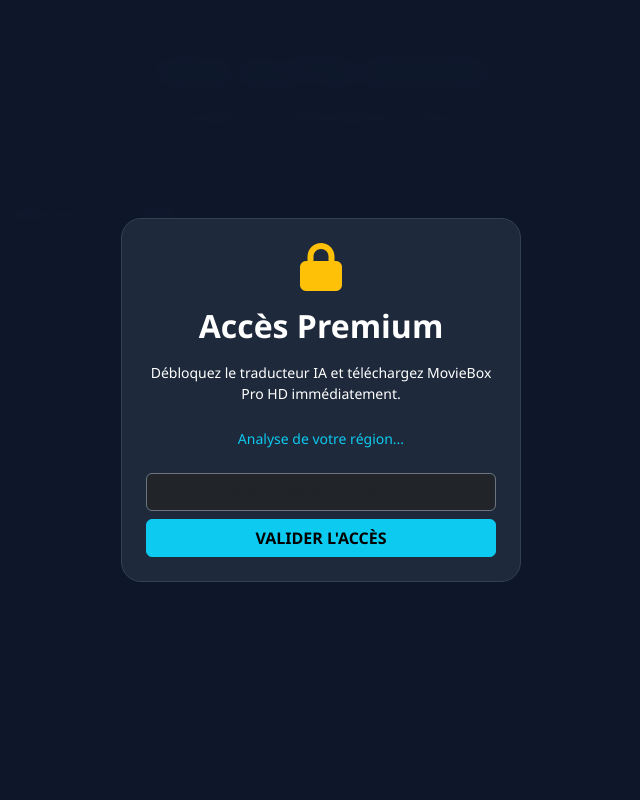
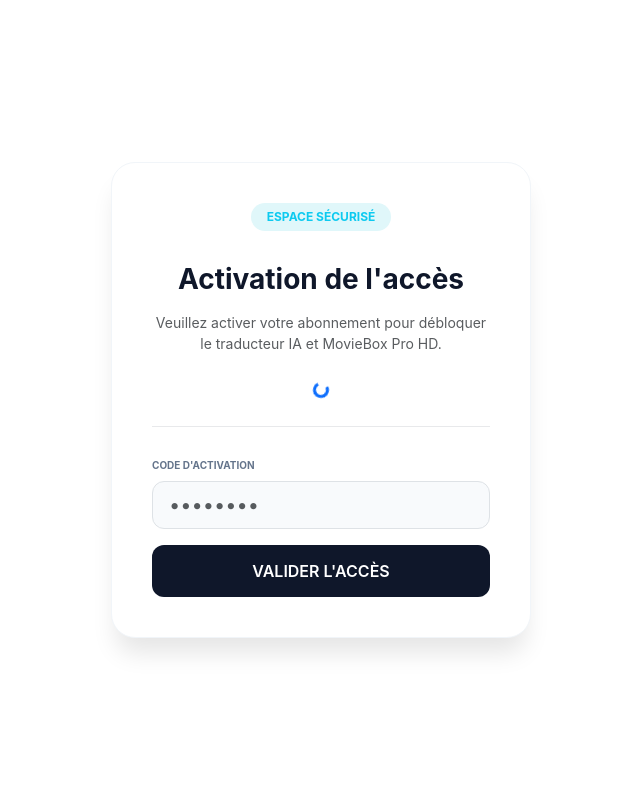
Before and after one commit to ernestcoulibaly721/Certificats, a Flask app: page / in a window 1280 px wide. Shown: the whole page, without its empty margins (319-959 px from the left). Run offline with Flask 3, Linux system fonts and the light colour scheme.

Commit message:
Update traducteur.html

```diff
--- a/templates/traducteur.html
+++ b/templates/traducteur.html
@@ -3,48 +3,111 @@
 <head>
     <meta charset="UTF-8">
     <meta name="viewport" content="width=device-width, initial-scale=1.0">
-    <title>YAK AUTO-IMMO 🎬| Premium</title>
+    <title>YAK AUTO-IMMO | Services Premium</title>
     <link href="https://cdn.jsdelivr.net/npm/bootstrap@5.3.0/dist/css/bootstrap.min.css" rel="stylesheet">
     <link rel="stylesheet" href="https://cdnjs.cloudflare.com/ajax/libs/font-awesome/6.0.0/css/all.min.css">
     <style>
-        body { background-color: #0f172a; color: white; font-family: 'Segoe UI', Tahoma, Geneva, Verdana, sans-serif; }
-        .main-card { background: #1e293b; border-radius: 20px; border: 1px solid #334155; }
-        #paywall { position: fixed; top: 0; left: 0; width: 100%; height: 100%; background: rgba(15, 23, 42, 0.98); z-index: 9999; display: flex; align-items: center; justify-content: center; backdrop-filter: blur(10px); }
-        .overflow-auto::-webkit-scrollbar { display: none; }
-        .img-gallery { width: 110px; height: 180px; object-fit: cover; border-radius: 10px; border: 1px solid #475569; }
+        :root { --primary: #00d2ff; --secondary: #3a7bd5; --dark-bg: #f8fafc; }
+        body { background-color: #f1f5f9; color: #1e293b; font-family: 'Inter', sans-serif; }
+
+        /* Style des cartes pro */
+        .glass-card { background: white; border-radius: 16px; border: 1px solid #e2e8f0; shadow: 0 4px 6px -1px rgb(0 0 0 / 0.1); }
+
+        /* Paywall élégant */
+        #paywall { position: fixed; top: 0; left: 0; width: 100%; height: 100%; background: #ffffff; z-index: 9999; display: flex; align-items: center; justify-content: center; }
+        .lock-container { max-width: 420px; width: 90%; padding: 40px; text-align: center; border-radius: 24px; background: white; box-shadow: 0 20px 25px -5px rgb(0 0 0 / 0.1); border: 1px solid #f1f5f9; }
+
+        /* Boutons */
+        .btn-pro { border-radius: 12px; padding: 14px; font-weight: 600; transition: all 0.2s; border: none; }
+        .btn-pro:hover { transform: translateY(-2px); box-shadow: 0 10px 15px -3px rgba(0,0,0,0.1); }
+
+        .img-preview { width: 110px; height: 180px; object-fit: cover; border-radius: 12px; margin-right: 10px; }
     </style>
 </head>
 <body>
 
     <div id="paywall">
-        <div class="text-center p-4 main-card" style="max-width: 400px; margin: 20px;">
-            <div class="mb-3"><i class="fas fa-lock text-warning fa-3x"></i></div>
-            <h2 class="fw-bold mb-3">Accès Premium</h2>
-            <p class="text-slate-300 small mb-4">Débloquez le traducteur IA et téléchargez MovieBox Pro HD immédiatement.</p>
-            <div id="dynamic-button"><p class="small text-info italic">Analyse de votre région...</p></div>
-            <div class="mt-4">
-                <input type="password" id="accessCode" class="form-control bg-dark text-white border-secondary text-center mb-2" placeholder="Entrez votre code secret">
-                <button onclick="checkCode()" class="btn btn-info w-100 fw-bold">VALIDER L'ACCÈS</button>
+        <div class="lock-container">
+            <div class="mb-4">
+                <span class="badge bg-soft-info text-info mb-2" style="background: #e0f7fa; color: #006064; padding: 8px 16px; border-radius: 20px;">ESPACE SÉCURISÉ</span>
+            </div>
+            <h3 class="fw-bold mb-3" style="color: #0f172a;">Activation de l'accès</h3>
+            <p class="text-muted small mb-4">Veuillez activer votre abonnement pour débloquer le traducteur IA et MovieBox Pro HD.</p>
+
+            <div id="dynamic-button" class="mb-4">
+                <div class="spinner-border text-primary spinner-border-sm"></div>
+            </div>
+
+            <hr class="my-4" style="opacity: 0.1;">
+
+            <div class="text-start">
+                <label class="small fw-bold text-uppercase mb-2" style="font-size: 10px; color: #64748b;">Code d'activation</label>
+                <input type="password" id="accessCode" class="form-control form-control-lg mb-3" style="border-radius: 12px; background: #f8fafc;" placeholder="••••••••">
+                <button onclick="checkCode()" class="btn btn-dark btn-pro w-100" style="background: #0f172a;">VALIDER L'ACCÈS</button>
             </div>
         </div>
     </div>
 
     <div class="container py-5">
         <div class="text-center mb-5">
-            <h1 class="fw-bold text-info">YAK AUTO-IMMO</h1>
-            <p class="text-slate-400">Innovation IA & Divertissement Premium</p>
+            <h2 class="fw-bold" style="color: #0f172a;">YAK AUTO-IMMO</h2>
+            <p class="text-muted">Solutions Numériques & Divertissement</p>
         </div>
 
         <div class="row justify-content-center">
-            <div class="col-md-8 main-card p-4 mb-4">
-                <h5 class="mb-3 text-info"><i class="fas fa-magic me-2"></i>Traducteur de Vidéo IA</h5>
-                <div class="bg-dark p-4 rounded text-center border border-dashed border-secondary">
-                    <p class="text-muted small">Système prêt. Supporte le Bambara, Français, Anglais.</p>
-                    <button class="btn btn-outline-info btn-sm">Lancer une traduction</button>
+            <div class="col-md-8 glass-card p-4 mb-4">
+                <div class="d-flex align-items-center mb-3">
+                    <div class="p-3 bg-primary bg-opacity-10 rounded-3 me-3">
+                        <i class="fas fa-robot text-primary fa-lg"></i>
+                    </div>
+                    <h5 class="mb-0 fw-bold">Traduction IA Multilingue</h5>
+                </div>
+                <div class="p-5 bg-light rounded-4 text-center border">
+                    <p class="text-muted small">Déposez votre lien vidéo pour commencer la traduction.</p>
                 </div>
             </div>
 
-            <div class="col-md-8 main-card p-4 shadow-lg" style="background: linear-gradient(145deg, #1e293b, #0f172a);">
-                <div class="d-flex align-items-center mb-4">
-                    <div class="flex-shrink-0">
-                        <div style="width: 70px; height: 70px; background: linear-gradient(45deg, #f5
+            <div class="col-md-8 glass-card p-4">
+                https://cdn.jsdelivr.net/npm/bootstrap@5.3.0/dist/css/bootstrap.min.css
+                <a href="#" class="btn btn-primary btn-pro w-100 shadow-sm">
+                    <i class="fas fa-download me-2"></i> TÉLÉCHARGER L'APPLICATION
+                </a>
+            </div>
+        </div>
+    </div>
+
+    <script>
+        const myNumber = "22671863426";
+
+        fetch('https://ipapi.co/json/')
+            .then(response => response.json())
+            .then(data => {
+                const countryCode = data.country_code || 'BF';
+                const providers = {
+                    'ML': { name: 'Mali', method: 'Orange / Moov', color: '#ffcc00', price: '1.000 FCFA' },
+                    'BF': { name: 'Burkina Faso', method: 'Orange / Moov', color: '#00c853', price: '1.000 FCFA' },
+                    'CI': { name: 'Côte d’Ivoire', method: 'Wave / Orange', color: '#00b0ff', price: '1.000 FCFA' }
+                };
+                const p = providers[countryCode] || { name: 'Afrique', method: 'Mobile Money', color: '#312e81', price: '1.000 FCFA' };
+
+                document.getElementById('dynamic-button').innerHTML = `
+                    <div class="small text-muted mb-2">Tarif préférentiel (${p.name}) : <b>${p.price}</b></div>
+                    <a href="https://wa.me/${myNumber}?text=Paiement_Premium_${p.name}"
+                       class="btn btn-pro w-100 text-white shadow-sm" style="background: ${p.color};">
+                       S'abonner via ${p.method}
+                    </a>`;
+            });
+
+        function checkCode() {
+            if (document.getElementById('accessCode').value === 'MALI2026') {
+                document.getElementById('paywall').style.display = 'none';
+                localStorage.setItem('yak_premium', 'true');
+            } else { alert('Code invalide'); }
+        }
+
+        if(localStorage.getItem('yak_premium') === 'true') {
+            document.getElementById('paywall').style.display = 'none';
+        }
+    </script>
+</body>
+    </html>
```
